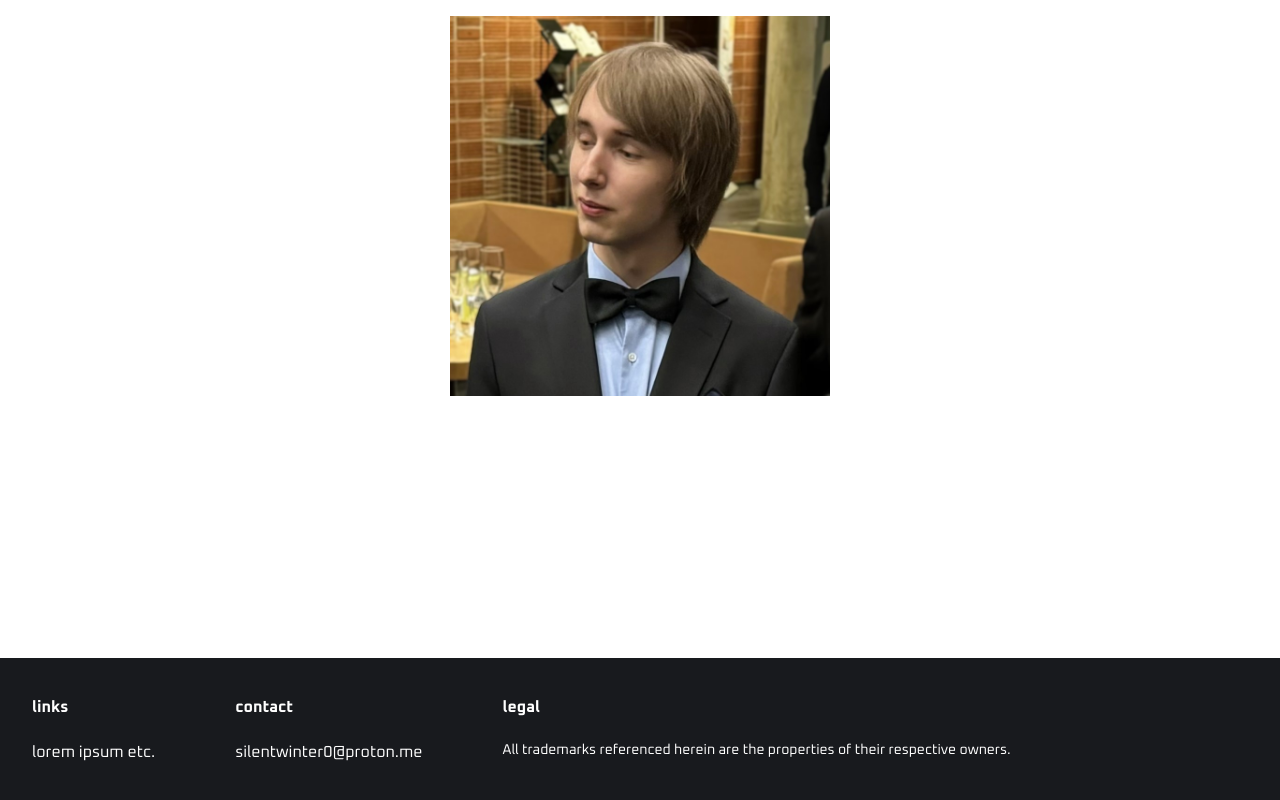
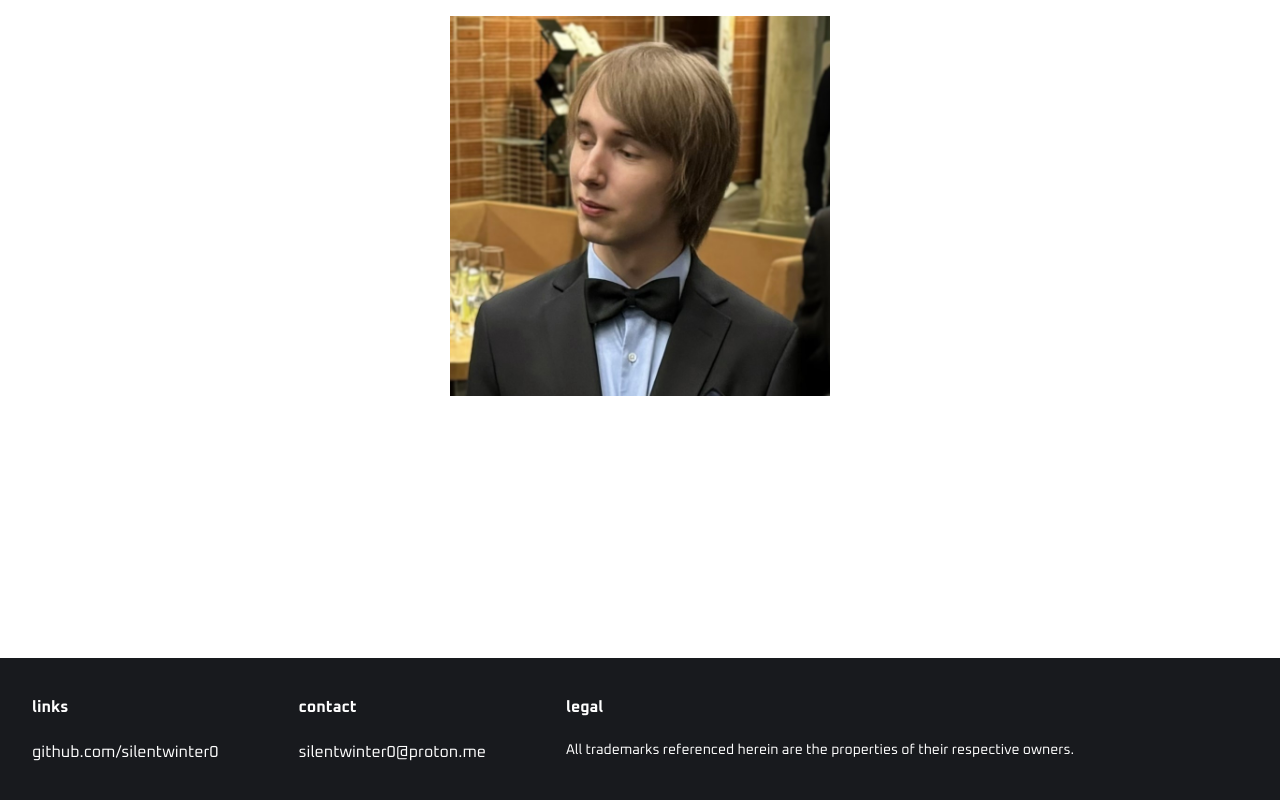
Before and after one commit to silentwinter0/portfolio, a React (Vite) app: page / in a window 1280 px wide. Shown: the part 6380-7180 px from the top of the page. Built offline with nearby package versions, Linux system fonts and the light colour scheme.

Commit message:
Added link to github page

```diff
--- a/src/components/Footer.jsx
+++ b/src/components/Footer.jsx
@@ -6,7 +6,9 @@
       <div className="footertext">
         <div className="footerdiv">
           <h4 className="footer-header">links</h4>
-          <p className="footer-text">lorem ipsum etc.</p>
+          <p className="footer-text">
+            <a href="https://github.com/silentwinter0/">github.com/silentwinter0</a>
+          </p>
         </div>
         <div className="footerdiv">
           <h4 className="footer-header">contact</h4>
```
